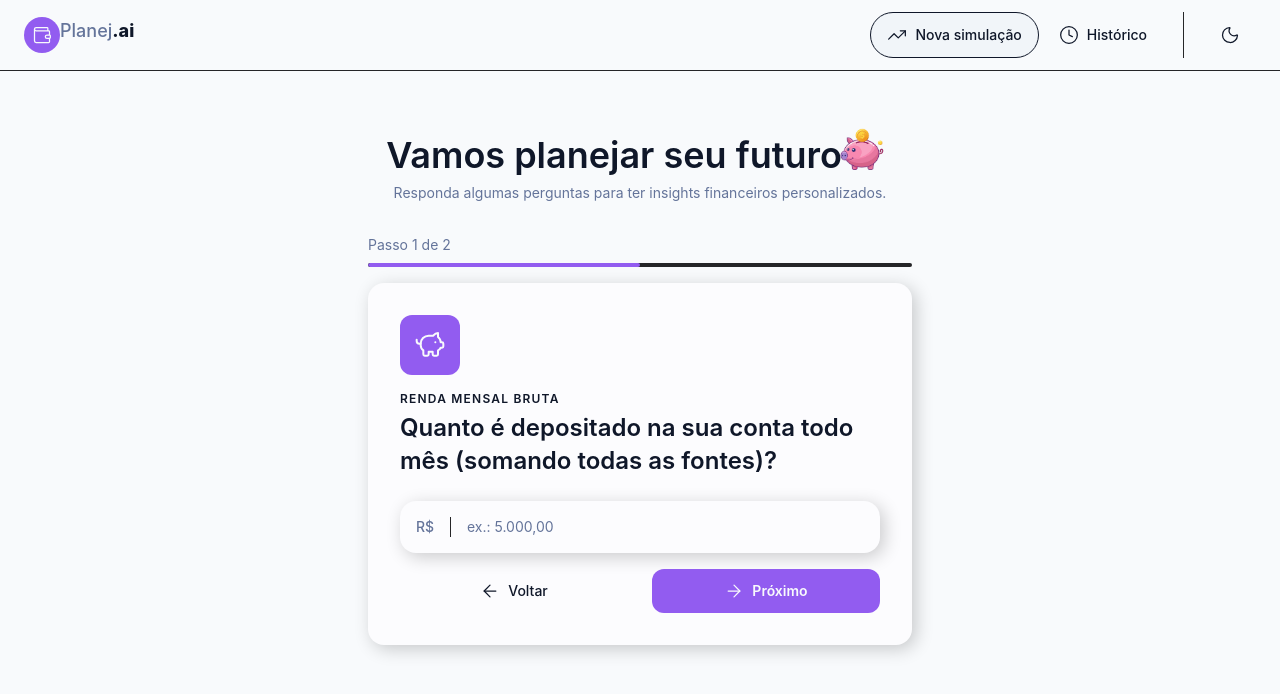
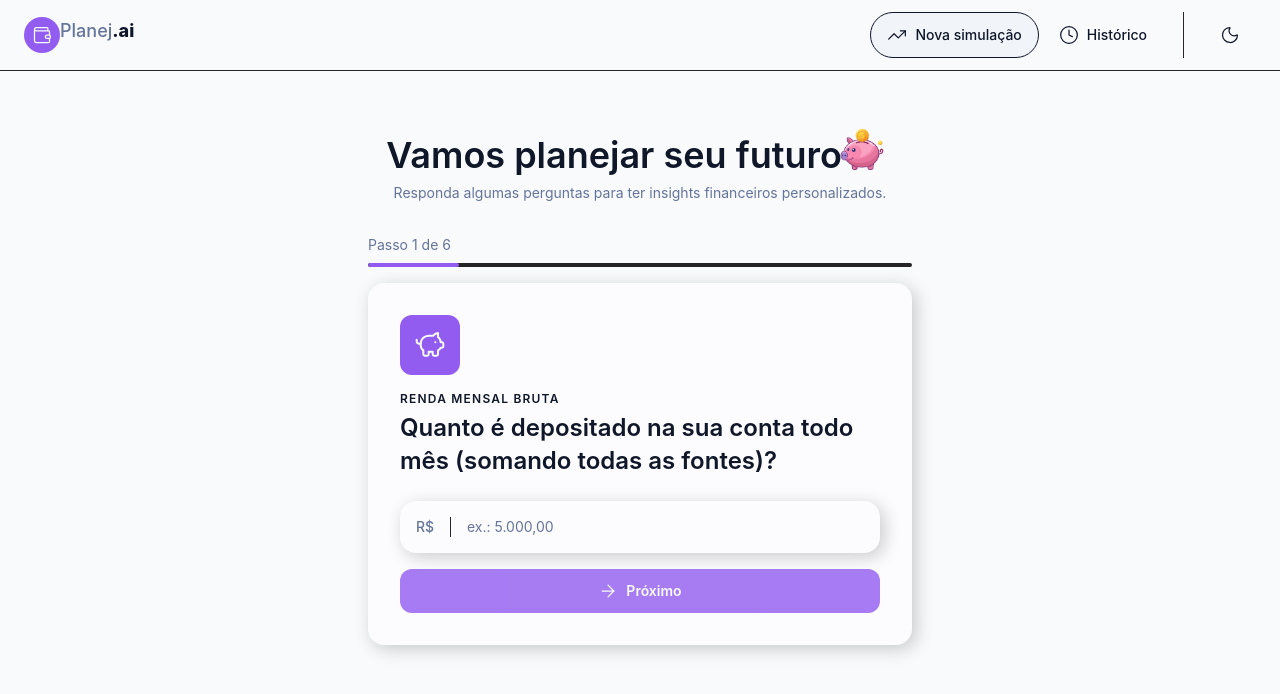
Before and after one commit to IMoisasZ/planejai, a React (Vite) app: page / in a window 1280 px wide. Shown: the top 694 px of the page. Built offline with nearby package versions, Linux system fonts and the light colour scheme.

Commit message:
implemented the navigation between steps of the  application

```diff
--- a/src/components/features/Simulation/Form.tsx
+++ b/src/components/features/Simulation/Form.tsx
@@ -1,13 +1,38 @@
 import { simulationFormSteps } from '@/data/simulation';
+import { useState } from 'react';
 import { FormStep } from './FormStep';
 import { StepProgress } from './Progress';
 
 export function SimulationForm() {
-	const currentStep = simulationFormSteps[0]; // Example: Get the first step from the simulationSteps array
+	const [currentStepIndex, setCurrentStepIndex] = useState(0);
+	const totalSteps = simulationFormSteps.length;
+	const currentStep = simulationFormSteps[currentStepIndex]; // Example: Get the current step based on the index
+
+	const handleNextStep = () => {
+		if (currentStepIndex + 1 > totalSteps - 1) {
+			return;
+		}
+		setCurrentStepIndex((prev) => prev + 1);
+	};
+
+	const handlePreviousStep = () => {
+		if (currentStepIndex === 0) {
+			return;
+		}
+
+		setCurrentStepIndex((prev) => prev - 1);
+	};
+
 	return (
 		<>
-			<StepProgress currentStep={1} totalSteps={2} />
-			<FormStep key={currentStep.id} {...currentStep} />
+			<StepProgress currentStep={currentStepIndex + 1} totalSteps={totalSteps} />
+			<FormStep
+				key={currentStep.id}
+				{...currentStep}
+				onBack={handlePreviousStep}
+				onNext={handleNextStep}
+				hideBAckButton={currentStepIndex === 0}
+			/>
 		</>
 	);
 }
--- a/src/components/features/Simulation/FormStep.tsx
+++ b/src/components/features/Simulation/FormStep.tsx
@@ -1,6 +1,7 @@
 import { Button } from '@/components/shared/Button';
 import { Input, type InputProps } from '@/components/shared/Input';
 import { ArrowLeft, ArrowRight, type LucideIcon } from 'lucide-react';
+import { useState, type SyntheticEvent } from 'react';
 
 export interface FormStepProps {
 	id: string;
@@ -14,13 +15,34 @@
 	};
 }
 
+interface ActionsButtonsProps {
+	onBack: () => void;
+	onNext: () => void;
+	hideBAckButton?: boolean;
+}
+
 export function FormStep({
 	icon: Icon,
 	title,
 	question,
 	inputProps,
 	submitButtonProps,
-}: FormStepProps) {
+	onBack,
+	onNext,
+	hideBAckButton,
+}: FormStepProps & ActionsButtonsProps) {
+	const [inputValue, setInputValue] = useState('');
+
+	const handleSubmit = (e: SyntheticEvent<HTMLFormElement>) => {
+		e.preventDefault();
+
+		if (!inputValue) {
+			return;
+		}
+
+		onNext();
+	};
+
 	return (
 		<div className="bg-card rounded-2xl p-6 shadow-[4px_4px_18px_0px_rgba(0,0,0,0.2)] sm:p-8">
 			<div className="bg-primary h-15 w-15 mb-4 flex items-center justify-center rounded-xl">
@@ -30,21 +52,25 @@
 			<h3 className="text-foreground mb-6 text-xl font-semibold leading-snug sm:text-2xl">
 				{question}
 			</h3>
-			<form className="flex flex-col gap-4">
-				<Input {...inputProps} />
+			<form onSubmit={handleSubmit} className="flex flex-col gap-4">
+				<Input {...inputProps} value={inputValue} onChange={(e) => setInputValue(e.target.value)} />
 				<div className="flex flex-col gap-3 sm:flex-row sm:gap-6">
+					{!hideBAckButton && (
 						<Button
-						type="button" //onClick={() => {}}
+							type="button"
+							onClick={onBack}
 							variant="ghost"
 							icon={!submitButtonProps ? ArrowLeft : undefined}
 							className="justfy-center order-2 flex-1 rounded-xl py-3 sm:order-1"
 						>
 							Voltar
 						</Button>
+					)}
 					<Button
 						type="submit"
 						variant="primary"
 						icon={ArrowRight}
+						disabled={!inputValue}
 						className="order-1 flex-1 sm:order-2"
 					>
 						{submitButtonProps?.label || 'Próximo'}
```
Lines whose indentation alone changed are shown as unchanged.
